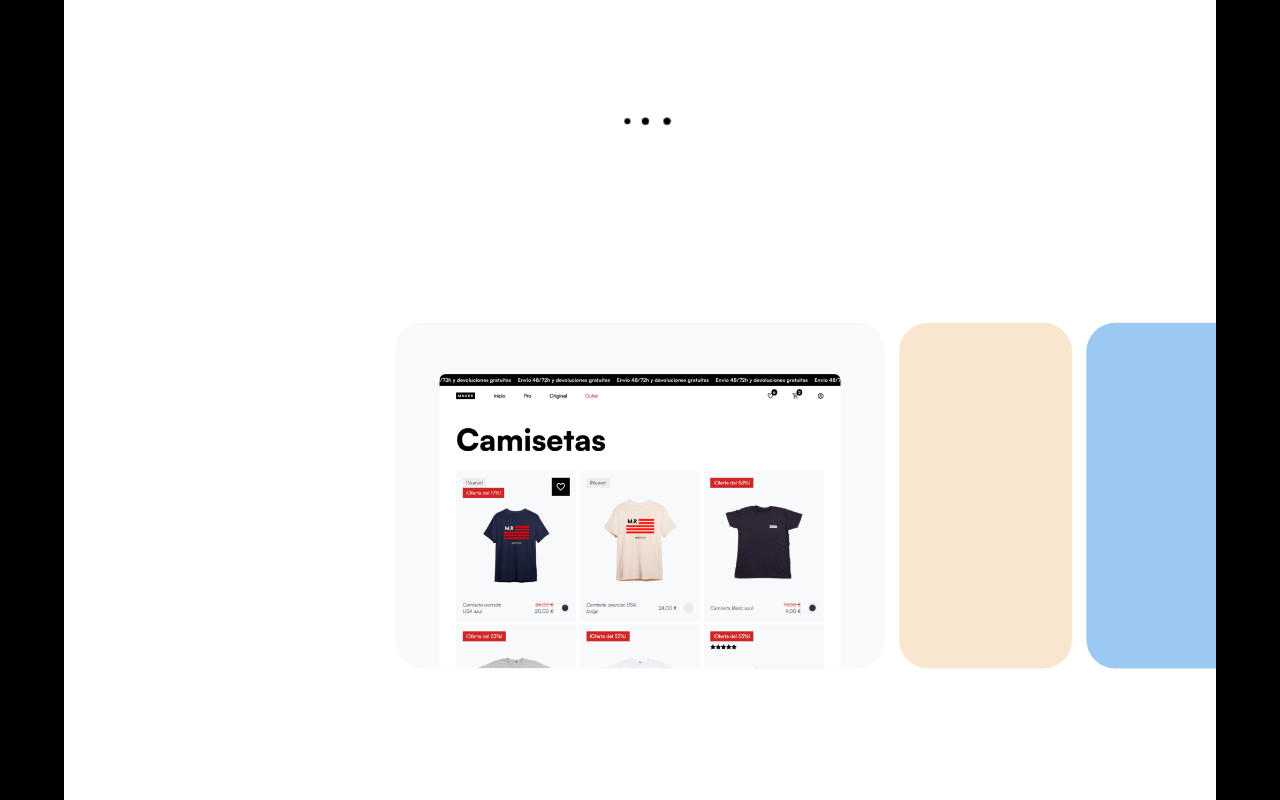
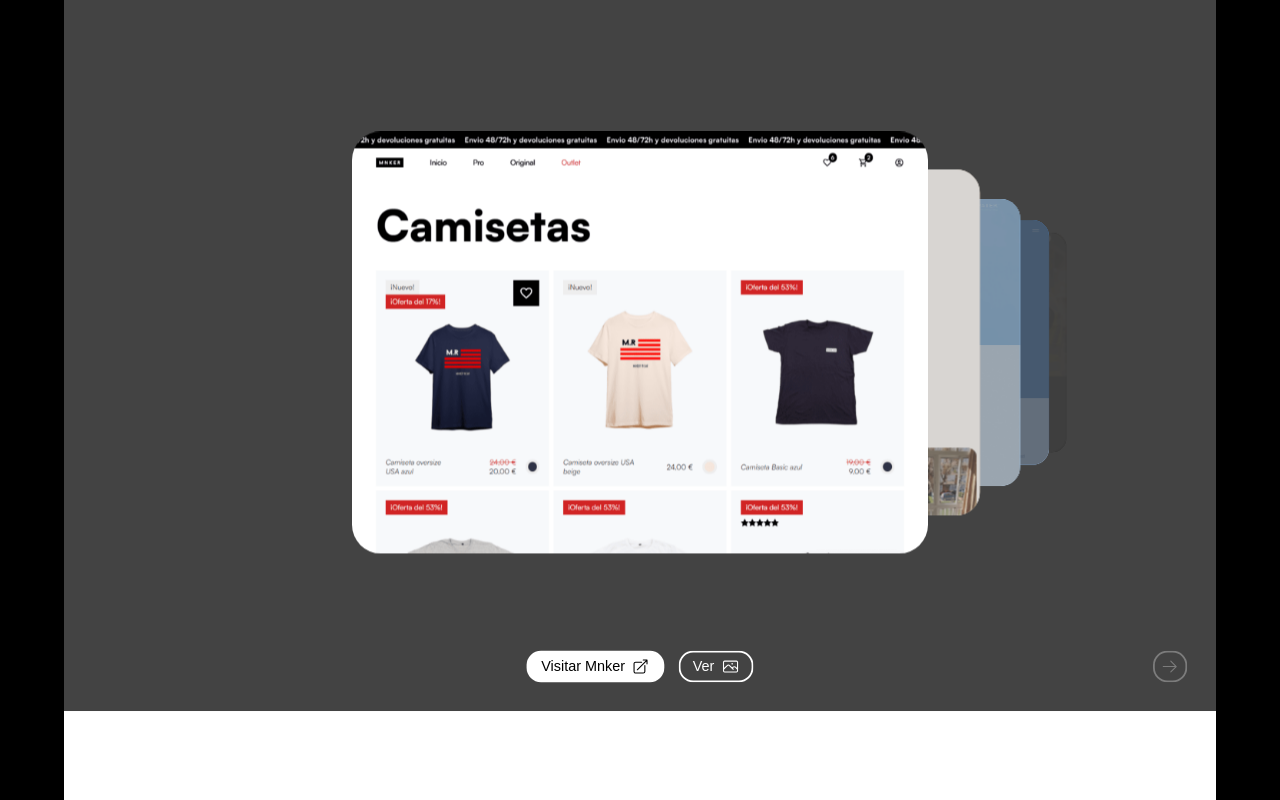
Before and after one commit to sergio9929/Portfolio, a Nuxt app: page / in a window 1280 px wide. Shown: the part 1160-1960 px from the top of the page. Built offline with nearby package versions, Linux system fonts and the light colour scheme.

Commit message:
new hero section

```diff
--- a/components/AppButton.vue
+++ b/components/AppButton.vue
@@ -4,7 +4,7 @@
     theme: {
         type: String,
         validator(value) {
-            return ['dark', 'warning'].includes(value)
+            return ['', 'light', 'dark', 'warning'].includes(value)
         }
     },
     icon: {},
@@ -47,8 +47,7 @@
     gap: .5em;
     align-items: center;
 
-    transition-property: scale, box-shadow, opacity;
-    transition-duration: .2s;
+    transition: scale .2s, opacity .2s, box-shadow .5s, color .5s;
 }
 
 .button:hover, .button:focus-visible {
@@ -62,7 +61,7 @@
 }
 
 .button--low {
-    opacity: .1;
+    opacity: .3;
 }
 
 .button--low:hover, .button--low:focus-visible {
--- a/components/AppButtonSecondary.vue
+++ b/components/AppButtonSecondary.vue
@@ -4,7 +4,7 @@
     theme: {
         type: String,
         validator(value) {
-            return ['dark', 'warning'].includes(value)
+            return ['', 'light', 'dark', 'warning'].includes(value)
         }
     },
     icon: {},
@@ -46,8 +46,7 @@
     gap: .5em;
     align-items: center;
 
-    transition-property: scale, box-shadow, opacity;
-    transition-duration: .2s;
+    transition: scale .2s, opacity .2s, box-shadow .5s, color .5s;
 }
 
 .button:hover, .button:focus-visible {
@@ -61,7 +60,7 @@
 }
 
 .button--low {
-    opacity: .1;
+    opacity: .3;
 }
 
 .button--low:hover, .button--low:focus-visible {
--- a/components/AppFakeButton.vue
+++ b/components/AppFakeButton.vue
@@ -38,10 +38,12 @@
     display: inline-flex;
     gap: .5em;
     align-items: center;
+
+    transition: scale .2s, opacity .2s, box-shadow .5s, color .5s;
 }
 
 .button--low {
-    opacity: .1;
+    opacity: .3;
 }
 
 .button--icon-only {
--- a/components/AppFakeButtonSecondary.vue
+++ b/components/AppFakeButtonSecondary.vue
@@ -37,10 +37,12 @@
     display: inline-flex;
     gap: .5em;
     align-items: center;
+
+    transition: scale .2s, opacity .2s, box-shadow .5s, color .5s;
 }
 
 .button--low {
-    opacity: .1;
+    opacity: .3;
 }
 
 .button--icon-only {
--- a/components/AppLink.vue
+++ b/components/AppLink.vue
@@ -4,7 +4,7 @@
     theme: {
         type: String,
         validator(value) {
-            return ['dark', 'warning'].includes(value)
+            return ['', 'light', 'dark', 'warning'].includes(value)
         }
     },
     to: {
@@ -44,8 +44,7 @@
     gap: .5em;
     align-items: center;
 
-    transition-property: scale, box-shadow, opacity;
-    transition-duration: .2s;
+    transition: scale .2s, opacity .2s, box-shadow .5s, color .5s;
 }
 
 .link:hover, .link:focus-visible {
@@ -59,7 +58,7 @@
 }
 
 .link--low {
-    opacity: .1;
+    opacity: .3;
 }
 
 .link--low:hover, .link--low:focus-visible {
--- a/components/AppLinkSecondary.vue
+++ b/components/AppLinkSecondary.vue
@@ -4,7 +4,7 @@
     theme: {
         type: String,
         validator(value) {
-            return ['dark', 'warning'].includes(value)
+            return ['', 'light', 'dark', 'warning'].includes(value)
         }
     },
     to: {
@@ -42,8 +42,7 @@
     gap: .5em;
     align-items: center;
 
-    transition-property: scale, box-shadow, opacity;
-    transition-duration: .2s;
+    transition: scale .2s, opacity .2s, box-shadow .5s, color .5s;
 }
 
 .link:hover, .link:focus-visible {
@@ -57,7 +56,7 @@
 }
 
 .link--low {
-    opacity: .1;
+    opacity: .3;
 }
 
 .link--low:hover, .link--low:focus-visible {
--- a/components/SliderElement.vue
+++ b/components/SliderElement.vue
@@ -12,7 +12,7 @@
     options: {
         type: Object,
         validator(obj) {
-            return obj.width && obj.imgWidth && obj.height
+            return obj.width
         },
         required: true
     }
@@ -22,6 +22,8 @@
 
 <template>
     <div class="element" :style="{ backgroundColor: props.backgroundColor }">
+        <div class="element__fade"></div>
+        <div class="element__background"></div>
         <img :src="props.src" alt="" class="element__img" :style="{ borderColor: props.borderColor }">
     </div>
 </template>
@@ -29,8 +31,9 @@
 <style>
 .element {
     width: v-bind('props.options.width + "rem"');
-    height: v-bind('props.options.height + "rem"');
-    position: relative;
+    height: auto;
+    aspect-ratio: 15 / 11;
+    position: absolute;
     border-radius: 2rem;
     display: flex;
     justify-content: center;
@@ -44,32 +47,32 @@
 
 .element:hover {
     box-shadow: 0 0 0 .5em v-bind('props.backgroundColor');
+}
+
+.element__background {
+    position: absolute;
+    inset: 0;
+    opacity: .6;
+    background-color: v-bind('props.backgroundColor');
+}
+
+.element__fade {
+    position: absolute;
+    inset: 0;
     z-index: 1;
 }
 
 .element__img {
-    width: v-bind('props.options.imgWidth + "rem"');
+    width: 100%;
     height: auto;
     display: block;
     border-radius: .5rem .5rem 0 0;
     pointer-events: none;
-    scale: .5;
-    opacity: 0;
-    transform-origin: bottom;
-    border: 1px solid transparent;
-    border-bottom-width: 0;
-
-    transition: border-radius .2s;
-}
-
-.element:hover .element__img {
-    border-radius: .5rem;
 }
 
 @media (max-width: 768px) {
     .element {
         width: 100%;
-        height: v-bind('props.options.width + "rem"');
         border-radius: 1.2rem;
     }
 
@@ -80,9 +83,5 @@
     .element__img {
         border-radius: .3rem .3rem 0 0;
     }
-
-    .element:hover .element__img {
-        border-radius: .3rem;
-    }
 }
 </style>
--- a/components/TheHeader.vue
+++ b/components/TheHeader.vue
@@ -3,6 +3,9 @@
 import { ScrollTrigger } from "gsap/ScrollTrigger";
 
 const currentNavItem = ref(0)
+const startupFinished = useStartupFinished()
+const footerVisible = useFooterVisible()
+const headerTheme = useHeaderTheme()
 
 onMounted(() => {
     [document.querySelector('.hero'), document.querySelector('.habilidades'), document.querySelector('.experiencia')].forEach((section, i) => {
@@ -40,20 +43,21 @@
 </script>
 
 <template>
-    <header class="header">
+    <header class="header" :class="{ 'header--footer-visible': footerVisible, 'header--startup-finished': startupFinished }">
         <nav class="nav">
-            <ul class="nav__list">
-                <li class="nav__item" :class="{'nav__item--active': currentNavItem == 0}">
+            <ul class="nav__list" :class="[headerTheme ? `nav__list--${headerTheme}` : '']">
+                <li class="nav__item"
+                    :class="{ 'nav__item--active': currentNavItem == 0 }">
                     <NuxtLink to="/" @click="goToSection('.pin-spacer')">Proyectos</NuxtLink>
                 </li>
-                <li class="nav__item" :class="{'nav__item--active': currentNavItem == 1}">
+                <li class="nav__item" :class="{ 'nav__item--active': currentNavItem == 1 }">
                     <NuxtLink to="/" @click="goToSection('.habilidades', 100)">Habilidades</NuxtLink>
                 </li>
-                <li class="nav__item" :class="{'nav__item--active': currentNavItem == 2}">
+                <li class="nav__item" :class="{ 'nav__item--active': currentNavItem == 2 }">
                     <NuxtLink to="/" @click="goToSection('.experiencia', 100)">Experiencia</NuxtLink>
                 </li>
             </ul>
-            <AppLinkSecondary to="/" theme="dark" target="" @click="goToFooter">Contáctame</AppLinkSecondary>
+            <AppLinkSecondary to="/" :theme="headerTheme" target="" @click="goToFooter">Contáctame</AppLinkSecondary>
         </nav>
     </header>
 </template>
@@ -66,8 +70,16 @@
     left: 0;
     padding: 1rem 2rem;
     z-index: 999;
-    color: #fff;
-    mix-blend-mode: difference;
+    opacity: 0;
+}
+
+.header--startup-finished {
+    transition-property: transform, opacity;
+    transition-duration: .5s;
+    opacity: 1;
+}
+.header--footer-visible {
+    transform: translateY(-100%);
     opacity: 0;
 }
 
@@ -86,10 +98,14 @@
     gap: 1rem 2rem;
 }
 
+.nav__list--dark {
+    color: var(--base-color);
+}
+
 .nav__item a {
     text-decoration: none;
     opacity: .5;
-    transition: opacity .2s;
+    transition: opacity .2s, color .5s;
 }
 
 .nav__item a:where(:hover, :focus) {
--- a/components/TheHero.vue
+++ b/components/TheHero.vue
@@ -8,22 +8,21 @@
 const hero = ref(null)
 const heroContent = ref(null)
 const heroButtons = ref(null)
-const heroBackground = ref(null)
 const slider = ref(null)
 const sliderElements = computed(() => slider.value?.querySelectorAll('.element') || [])
 let tl = null
+let tlFinal = null
 
-const currentElement = ref(0)
+const currentElement = useCurrentElement()
+const headerTheme = useHeaderTheme()
 const sliderOptions = ref({
-    width: 12,
-    maxWidth: 34,
-    imgWidth: 28,
-    height: 24,
+    width: 40,
     gap: 1,
 })
 const sliderData = ref([{
     img: 'Imagen 1.png',
-    backgroundColor: '#F7F9FB',
+    backgroundColor: '#434343',
+    theme: 'dark',
     borderColor: '',
     link: '',
     externalLink: 'https://www.mnker.com/',
@@ -31,6 +30,7 @@
 }, {
     img: 'Imagen 2.png',
     backgroundColor: '#F8E6CF',
+    theme: '',
     borderColor: '',
     link: '',
     externalLink: 'https://vivebenalmadena.com/',
@@ -38,6 +38,7 @@
 }, {
     img: 'Imagen 3.png',
     backgroundColor: '#9CC9F2',
+    theme: '',
     borderColor: '#fff',
     link: '',
     externalLink: 'https://valpatek.com/',
@@ -45,18 +46,21 @@
 }, {
     img: 'Imagen 4.png',
     backgroundColor: '#4B7BB2',
+    theme: 'dark',
     borderColor: '#fff',
     link: '',
     externalLink: '',
     title: '',
 }, {
     img: 'Imagen 5.png',
-    backgroundColor: '#0f0f0f',
+    backgroundColor: '#434343',
+    theme: 'dark',
     borderColor: '#fff',
     link: '',
     externalLink: '',
     title: '',
 }])
+headerTheme.value = computed(() => sliderData.value[currentElement.value].theme)
 
 watch(sliderElements, () => {
     if (sliderElements.value.length == sliderData.value.length) {
@@ -70,7 +74,33 @@
 
     gsap.registerPlugin(ScrollTrigger, ScrollToPlugin, Draggable);
 
-    tl = gsap.timeline();
+    ScrollTrigger.create({
+        start: 0,
+        end: "max",
+        onUpdate: updateHeaderTheme
+    });
+
+    function updateHeaderTheme() {
+        if (ScrollTrigger.isInViewport(document.querySelector('.startup'))) {
+            headerTheme.value = computed(() => '')
+            return
+        }
+        if (ScrollTrigger.isInViewport(hero.value)) {
+            headerTheme.value = computed(() => sliderData.value[currentElement.value].theme)
+            return
+        }
+
+        headerTheme.value = computed(() => '')
+    }
+
+    tl = gsap.timeline({
+        paused: true,
+        defaults: {
+            duration: 5,
+            ease: 'none',
+        }
+    });
+    tlFinal = gsap.timeline();
     const mm = gsap.matchMedia();
     mm.add({
         isDesktop: `(min-width: 769px)`,
@@ -80,18 +110,18 @@
         let { isDesktop, isMobile, reduceMotion } = context.conditions;
 
         const heroScrollTrigger = ScrollTrigger.create({
-            animation: tl,
+            animation: tlFinal,
             trigger: hero.value,
             pin: true,
             pinSpacing: true,
-            scrub: .2,
+            scrub: 1,
             start: 'top top',
             snap: 'labels',
             invalidateOnRefresh: true,
-            end: () => '+=' + slider.value.scrollWidth * (isDesktop ? 2 : 3),
+            end: () => '+=' + (sliderElements.value.length * 100) * (isDesktop ? 2 : 1),
             onUpdate() {
                 updateProxy()
-            }
+            },
         })
 
         // keep track of the scroll position to sync ScrollTrigger and Draggable
@@ -112,103 +142,86 @@
 
         if (isDesktop) {
             sliderOptions.value = {
-                width: 12,
-                maxWidth: 34,
-                imgWidth: 28,
-                height: 24,
+                width: 40,
                 gap: 1,
             }
 
             heroDraggable[0].enable()
         } else {
             sliderOptions.value = {
-                width: 7,
-                maxWidth: 13,
-                imgWidth: 14,
-                height: 12,
+                width: 20,
                 gap: 1,
             }
 
             heroDraggable[0].disable()
         }
 
-        sliderElements.value.forEach((element, index) => {
-            const img = element.querySelector('.element__img')
+        sliderElements.value.forEach((element, i) => {
+            const background = element.querySelector('.element__background')
+            const fade = element.querySelector('.element__fade')
 
-            if (index == 0) {
-                tl.set(element, {
-                    width: isDesktop ? sliderOptions.value.maxWidth + 'rem' : '',
-                    height: isMobile ? sliderOptions.value.maxWidth + 'rem' : '',
-                    ease: 'power1.out',
-                }).set(slider.value, {
-                    x: isDesktop ? (-1 * (sliderOptions.value.width + sliderOptions.value.gap) * index + 'rem') : '',
-                    y: isMobile ? (-1 * (sliderOptions.value.width + sliderOptions.value.gap) * index + 'rem') : '',
-                    ease: 'power1.out',
-                }, '<').set(img, {
+            tl.fromTo(element, {
+                zIndex: - 2 - i,
+                xPercent: isDesktop ? 50 : 0,
+                yPercent: isDesktop ? 0 : 70,
+                scale: .5,
+            }, {
+                zIndex: 0,
+                xPercent: 0,
+                yPercent: 0,
+                scale: 1,
+                ease: 'power1.in',
+            }, i)
+                .addLabel('label-' + i, '>')
+                .to(element, {
+                    xPercent: isDesktop ? -50 : 0,
+                    yPercent: isDesktop ? 0 : -70,
+                    scale: .5,
+                    ease: 'power1.out'
+                }, '>')
+
+            tl.call(() => {
+                currentElement.value = i
+            }, null, i + 4.5)
+                .call(() => {
+                    currentElement.value = i
+                }, null, i + 5.5)
+
+            tl.fromTo(background, {
+                opacity: .6,
+            }, {
+                opacity: 0,
+                yoyo: true,
+                repeat: 1,
+                duration: 3,
+            }, i + 2)
+
+            tl.fromTo(fade, {
+                opacity: 1,
+            }, {
+                opacity: 0,
+                yoyo: true,
+                repeat: 1,
+            }, i)
+        });
+
+        tlFinal.add(tl.tweenFromTo('label-0', 'label-0'), '-=1')
+            .add(tl.tweenFromTo('label-0', 'label-' + (sliderElements.value.length - 1)))
+            .add(tl.tweenFromTo('label-' + (sliderElements.value.length - 1), 'label-' + (sliderElements.value.length - 1)), '+=1')
+            .fromTo(heroButtons.value, {
                 opacity: 1,
                 yPercent: 0,
-                    transformOrigin: 'center bottom',
-                    scale: 1,
-                    ease: 'power1.out',
-                }, '<').set(heroButtons.value, {
-                    scale: 1,
-                    ease: 'power1.out',
-                }, '<')
+            }, {
+                yPercent: 100,
+                opacity: 0,
+                yoyo: true,
+                repeat: (sliderElements.value.length * 2) - 3,
+                duration: .5,
+            }, 1)
+
+        for (let i = 0; i < sliderElements.value.length; i++) {
+            tlFinal.addLabel('label-' + i, i + 1)
         }
-
-            if (index > 0) {
-                tl.fromTo(element, {
-                    width: isDesktop ? sliderOptions.value.width + 'rem' : '',
-                    height: isMobile ? sliderOptions.value.width + 'rem' : '',
-                }, {
-                    width: isDesktop ? sliderOptions.value.maxWidth + 'rem' : '',
-                    height: isMobile ? sliderOptions.value.maxWidth + 'rem' : '',
-                    ease: 'power1.out',
-                }).fromTo(img, {
-                    yPercent: 10
-                }, {
-                    opacity: 1,
-                    yPercent: 0,
-                    transformOrigin: 'center bottom',
-                    scale: 1,
-                    ease: 'power1.out',
-                    onStart() {
-                        currentElement.value = index
-                    },
-                }, '<').to(slider.value, {
-                    x: isDesktop ? (-1 * (sliderOptions.value.width + sliderOptions.value.gap) * index + 'rem') : '',
-                    y: isMobile ? (-1 * (sliderOptions.value.width + sliderOptions.value.gap) * index + 'rem') : '',
-                    ease: 'power1.out',
-                }, '<').to(heroButtons.value, {
-                    scale: 1,
-                    ease: 'power1.out',
-                }, '<')
-            }
-
-            tl.addLabel('label' + index)
-
-            if (index == sliderElements.value.length - 1) {
-                tl.set(element, {}, '+=.25')
-                return
-            }
-
-            tl.to(heroButtons.value, {
-                scale: .9,
-                ease: 'power1.in',
-            }).to(element, {
-                width: isDesktop ? sliderOptions.value.width + 'rem' : '',
-                height: isMobile ? sliderOptions.value.width + 'rem' : '',
-                ease: 'power1.in',
-            }, '<').to(img, {
-                opacity: 0,
-                yPercent: 10,
-                transformOrigin: 'center bottom',
-                scale: .5,
-                ease: 'power1.in',
-            }, '<').call(() => {
-                currentElement.value = index
-            })
-        });
     });
 }
 
@@ -221,42 +234,39 @@
             defaults: {
                 duration: .5,
             }
-        }).to(sliderElements.value[index], {
+        })
+            .to(sliderElements.value[index], {
                 scale: 1.1,
                 duration: .2,
-        }, '<').fromTo(heroBackground.value, {
-            backgroundColor: sliderData.value[index].backgroundColor,
-            scale: .2,
-            opacity: 0
-        }, {
-            backgroundColor: sliderData.value[index].backgroundColor,
-            scale: 1,
-            opacity: 1,
-        }).to(sliderElements.value[index], {
+            }, '<')
+            .to(sliderElements.value[index], {
                 scale: .5,
                 ease: 'power4.out',
-        }, '<').to(sliderElements.value[index], {
+            }, '<')
+            .to(sliderElements.value[index], {
                 scale: 1,
                 duration: .3,
                 ease: 'back',
-        }, '+=.1').to(heroBackground.value, {
-            scale: 4,
-        }, '<').add(() => {
+            }, '+=.1')
+            .add(() => {
                 window.open(sliderData.value[currentElement.value].externalLink, '_blank').focus();
-        }, '-=.35').to(heroBackground.value, {
-            backgroundColor: 'transparent',
-            scale: .2,
-        }).to(otherElements, {
+            }, '-=.1')
+            .to(otherElements, {
                 opacity: 1,
-        }, '<').to(otherElements, {
+            }, '<')
+            .to(otherElements, {
                 opacity: 0,
             }, '0')
-    }
+    } else {
+        const scrollTarget = tlFinal.scrollTrigger.labelToScroll('label-' + index),
+            scrollDifference = Math.abs(window.scrollY - scrollTarget),
+            scrollTotal = tlFinal.scrollTrigger.end
 
         gsap.to(window, {
-        scrollTo: tl.scrollTrigger.labelToScroll('label' + index),
-        duration: 1,
+            scrollTo: scrollTarget,
+            duration: scrollDifference / scrollTotal * 1,
         });
+    }
 }
 
 function jumpOutOfSlider() {
@@ -271,7 +281,6 @@
 <template>
     <div class="hero" ref="hero">
         <div class="hero__content" ref="heroContent">
-            <div class="hero__background" ref="heroBackground"></div>
             <div class="slider" ref="slider">
                 <SliderElement v-for="(element, index) in sliderData" :src="element.img"
                     :backgroundColor="element.backgroundColor" :borderColor="element.borderColor" :key="index"
@@ -280,26 +289,29 @@
                     :options="sliderOptions" />
             </div>
         </div>
-        <div class="hero__buttons" ref="heroButtons">
+        <div class="hero__buttons">
             <AppButtonSecondary :style="{ visibility: currentElement != 0 ? 'visible' : 'hidden' }"
                 class="button--hero-left" :icon="ArrowLeftIcon" @click="jumpToElement(currentElement - 1)"
-                visibility="low" />
+                visibility="low" :theme="sliderData[currentElement].theme" />
 
-            <div class="hero__button-group ">
-                <AppLink v-if="sliderData[currentElement].link" :to="sliderData[currentElement].link">Ver más</AppLink>
+            <div class="hero__button-group" ref="heroButtons">
+                <AppLink v-if="sliderData[currentElement].link" :to="sliderData[currentElement].link"
+                    :theme="sliderData[currentElement].theme">Ver más</AppLink>
                 <AppLink v-if="sliderData[currentElement].externalLink" :to="sliderData[currentElement].externalLink"
-                    :icon="ArrowTopRightOnSquareIcon" @click.prevent='jumpToElement(currentElement)'>
+                    :theme="sliderData[currentElement].theme" :icon="ArrowTopRightOnSquareIcon"
+                    @click.prevent='jumpToElement(currentElement)'>
                     Visitar {{ sliderData[currentElement].title }}</AppLink>
                 <AppFakeButton v-else theme="warning">No publicada</AppFakeButton>
-                <AppLinkSecondary :to="sliderData[currentElement].img" :icon="PhotoIcon">
+                <AppLinkSecondary :to="sliderData[currentElement].img" :icon="PhotoIcon"
+                    :theme="sliderData[currentElement].theme">
                     Ver</AppLinkSecondary>
-                <AppButton v-if="currentElement == sliderData.length - 1" :icon="ArrowDownIcon"
-                    @click="jumpOutOfSlider" class="button--habilities">Habilidades</AppButton>
+                <AppButton v-if="currentElement == sliderData.length - 1" :icon="ArrowDownIcon" @click="jumpOutOfSlider"
+                    class="button--habilities" :theme="sliderData[currentElement].theme">Habilidades</AppButton>
             </div>
 
             <AppButtonSecondary :style="{ visibility: currentElement < sliderData.length - 1 ? 'visible' : 'hidden' }"
                 class="button--hero-right" :icon="ArrowRightIcon" @click="jumpToElement(currentElement + 1)"
-                visibility="low" />
+                visibility="low" :theme="sliderData[currentElement].theme" />
         </div>
     </div>
 </template>
@@ -311,36 +323,37 @@
     display: flex;
     flex-direction: column;
     overflow: hidden;
-}
-
-.hero__background {
-    position: absolute;
-    inset: 0;
-    width: v-bind('sliderOptions.maxWidth + "rem"');
-    height: v-bind('sliderOptions.maxWidth + "rem"');
-    margin: auto;
-    border-radius: 100vmax;
+    background-color: v-bind('sliderData[currentElement].backgroundColor');
+    transition: background-color 1s;
 }
 
 .hero__content {
     height: 100%;
     padding: 2rem;
+    padding-top: 5rem;
     padding-bottom: 0;
     display: flex;
+    justify-content: center;
     align-items: center;
     position: relative;
     z-index: 1;
 }
 
 .slider {
-    display: flex;
-    flex-wrap: nowrap;
+    width: v-bind('sliderOptions.width + "rem"');
+    height: auto;
+    aspect-ratio: 15 / 11;
     gap: v-bind('sliderOptions.gap + "rem"');
-    margin-left: calc(50% - v-bind('(sliderOptions.maxWidth / 2) + "rem"'));
+}
+
+.element__fade {
+    transition: background-color 1s;
+    background-color: v-bind('sliderData[currentElement].backgroundColor');
 }
 
 .--unpublished {
-    pointer-events: none;
+    cursor: auto;
+    box-shadow: none !important;
 }
 
 .hero__buttons {
@@ -371,7 +384,7 @@
         flex-direction: column;
         align-items: center;
         position: relative;
-        top: calc(50% - v-bind('(sliderOptions.maxWidth / 2) + "rem"'));
+        top: calc(50% - v-bind('(sliderOptions.width / 2) + "rem"'));
         margin-left: 0;
     }
 
--- a/composables/store.js
+++ b/composables/store.js
@@ -1 +1,4 @@
+export const useStartupFinished = () => useState('startupFinished', () => false)
 export const useFooterVisible = () => useState('footerVisible', () => false)
+export const useCurrentElement = () => useState('currentElement', () => 0)
+export const useHeaderTheme = () => useState('headerTheme', () => '')
```
Also changed, not shown: components/TheStartup.vue (+7 -1 lines). Lines whose indentation alone changed are shown as unchanged.
